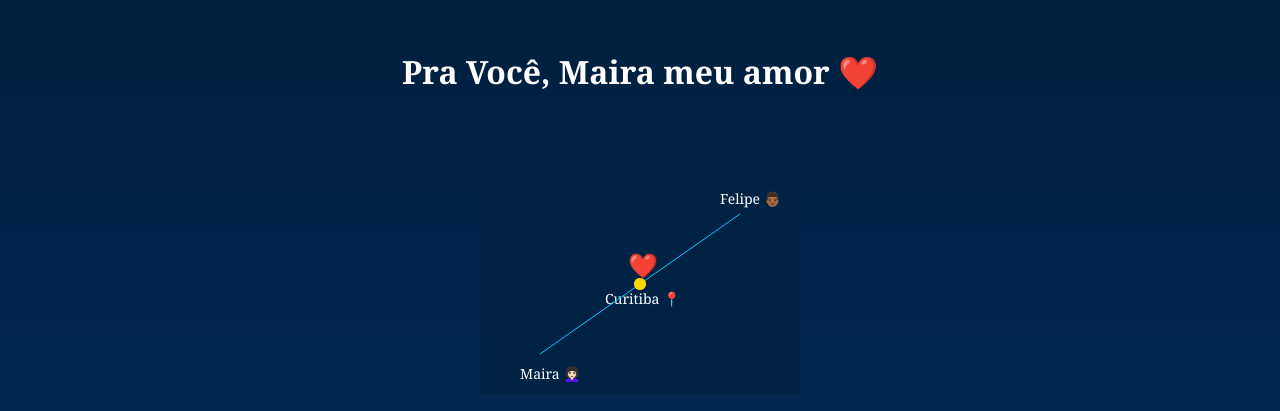
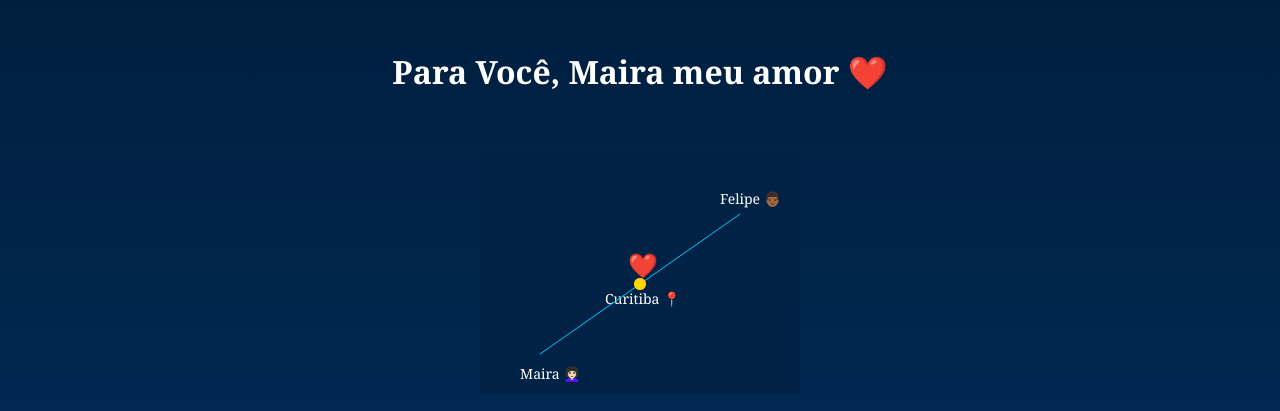
Before and after one commit to felipev0911/felipev0911.github.io, a plain HTML site: page index.html in a window 1280 px wide. Shown: the top 411 px of the page. Drawn offline with Linux system fonts and the light colour scheme.

Commit message:
Update index.html

```diff
--- a/index.html
+++ b/index.html
@@ -4,7 +4,7 @@
 <head>
   <meta charset="UTF-8" />
   <meta name="viewport" content="width=device-width, initial-scale=1.0" />
-  <title>Pra Você, Maira meu amor ❤️</title>
+  <title>Para Você, Maira meu amor ❤️</title>
   <style>
     body {
       margin: 0;
@@ -54,7 +54,7 @@
 </head>
 <body>
 
-  <h1>Pra Você, Maira meu amor ❤️</h1>
+  <h1>Para Você, Maira meu amor ❤️</h1>
 
   <canvas id="mapCanvas" width="320" height="240"></canvas>
 
```
